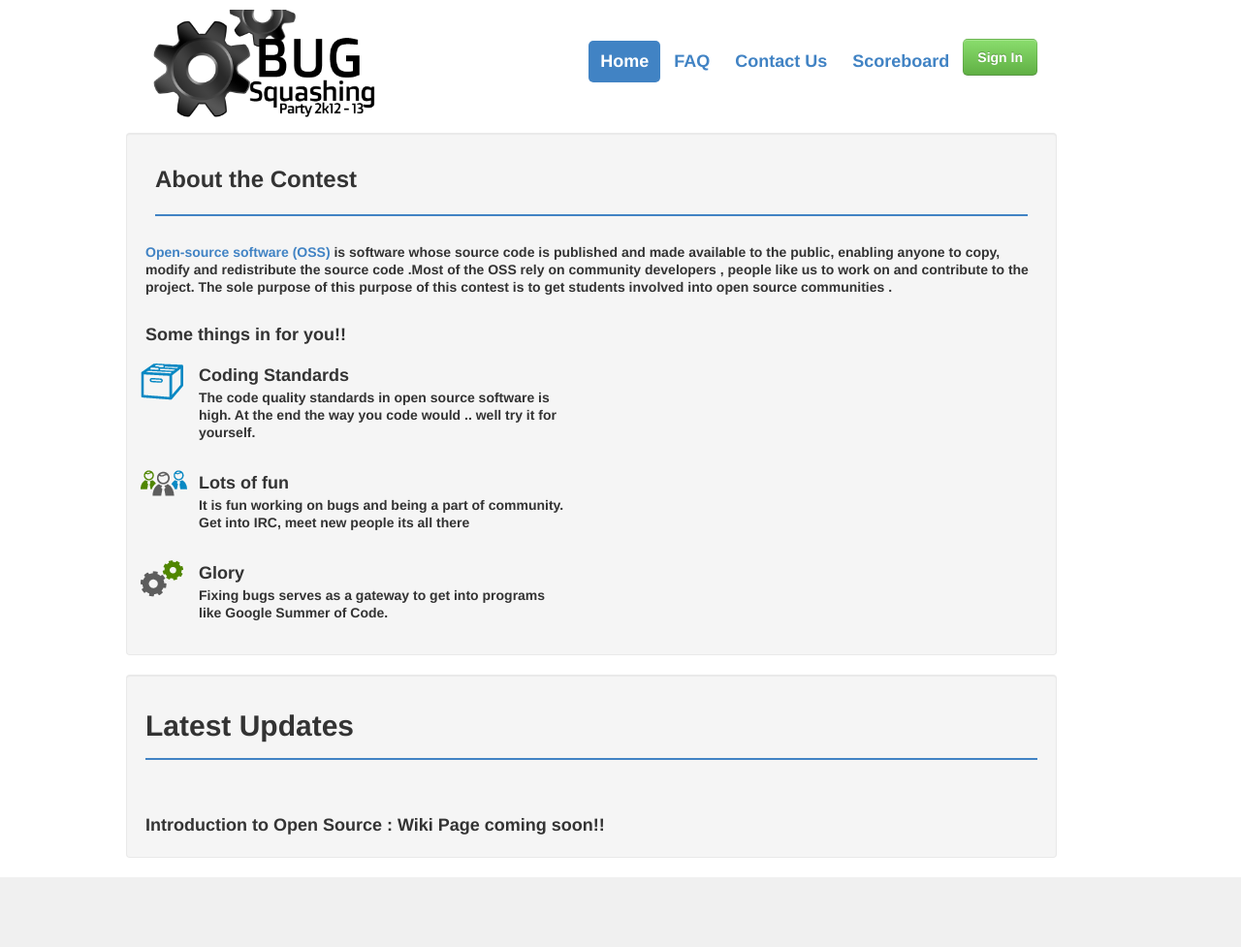
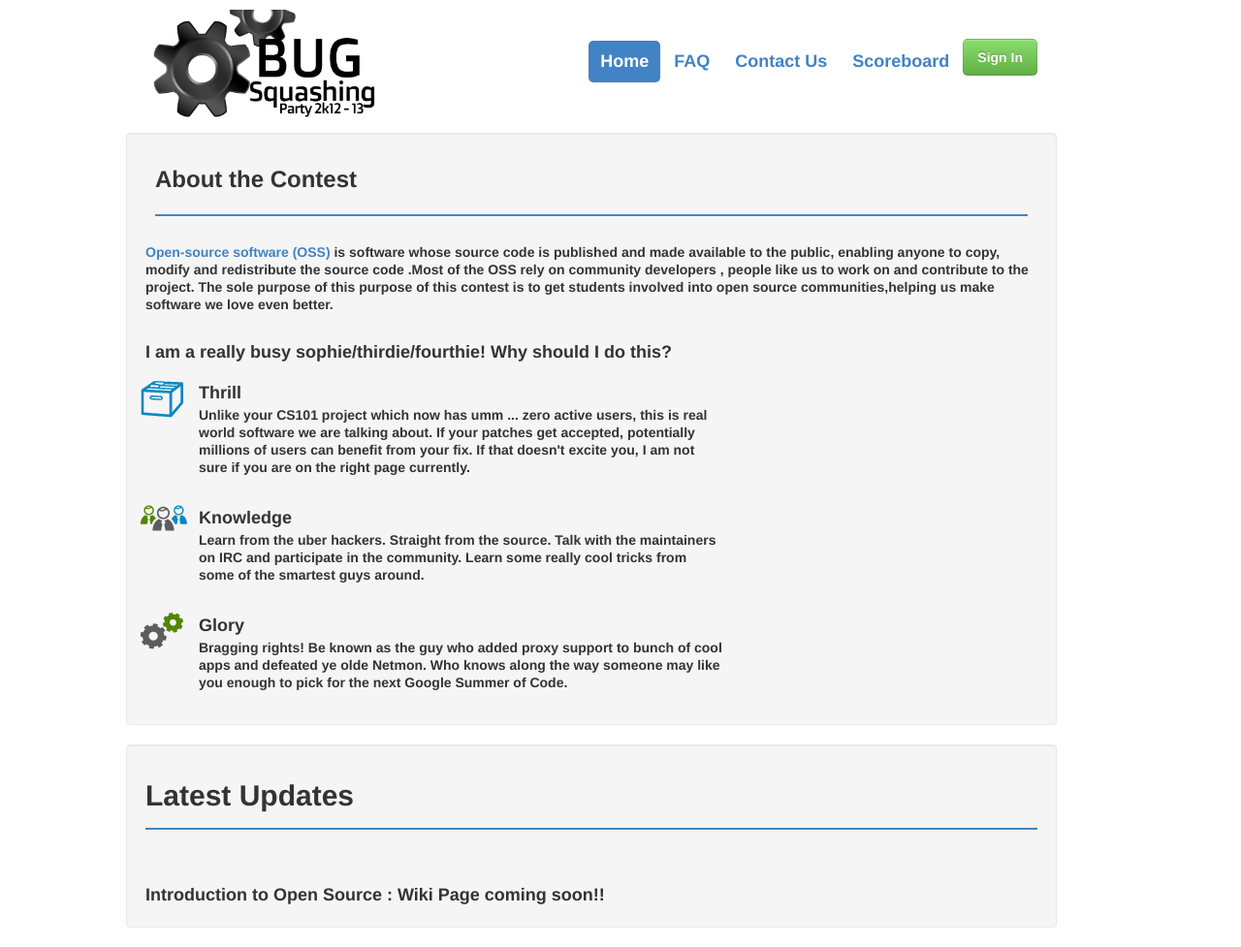
Before and after one commit to wncc/bug-squashing-contest, a PHP site: page /user/home.php in a window 1280 px wide. Shown: the whole page at 97% size. Before the commit the page ends 905 px from the top, so only its background shows below. Run offline with PHP 8.4, Linux system fonts and the light colour scheme; some libraries are stand-ins or nearby versions.

Commit message:
Update user/home.php

```diff
--- a/user/home.php
+++ b/user/home.php
@@ -52,41 +52,46 @@
             				is software whose source code is published and made available to the public,
             				enabling anyone to copy, modify and redistribute the source code .Most of the OSS rely on community developers ,
             				people like us to work on and contribute to the project. The sole purpose of this purpose of this contest is to
-            				get students involved into open source communities .
+            				get students involved into open source communities,helping us make software we love even better.
             			</h4>
             		</p><br>
-            		<h3>Some things in for you!!</h3>
+            		<h3>I am a really busy sophie/thirdie/fourthie! Why should I do this?</h3>
             		<div class = 'row'>
-            			<div class='span6'>
+            			<div class='span9'>
             				<div class='span1'>
 									<div style="margin:15px; background: url('icons.png');background-position:0 0; height:50px; width:50px"></div>
             				</div>
-            				<div class="span5" style="margin:15px">
-									<h3>Coding Standards</h3>
-									<h4>The code quality standards in open source software is high. At the end the way you code would ..
-										well try it for yourself.
+            				<div class="span7" style="margin:15px">
+									<h3>Thrill</h3>
+									<h4>Unlike your CS101 project which now has umm ... zero active users, this is
+									real world software we are talking about. If your patches get accepted, potentially
+									millions of users can benefit from your fix. If that doesn't excite you, I am not sure if you are on the right page currently.
 									</h4>
             				</div>
             			</div>
-            			<div class='span6'>
+            			<div class='span9'>
             				<div class='span1'>
 									<div style="margin:15px; background: url('icons.png');background-position:-50px 0; height:50px; width:50px"></div>
             				</div>
-            				<div class="span5" style="margin:15px">
-									<h3>Lots of fun</h3>
+            				<div class="span7" style="margin:15px">
+									<h3>Knowledge</h3>
 									<h4>
-									It is fun working on bugs and being a part of community. Get into IRC, meet new people its all there
+									Learn from the uber hackers. Straight from the source. Talk with the maintainers on
+									IRC and participate in the community. Learn some really cool tricks from some of
+									the smartest guys around.
 									</h4>
             				</div>
             			</div>
-            			<div class='span6'>
+            			<div class='span9'>
             				<div class='span1'>
 									<div style="margin:15px; background: url('icons.png');background-position:-200px 0; height:50px; width:50px"></div>
             				</div>
-            				<div class="span5" style="margin:15px">
+            				<div class="span7" style="margin:15px">
 									<h3>Glory</h3>
 									<h4>
-									Fixing bugs serves as a gateway to get into programs like Google Summer of Code.
+									Bragging rights! Be known as the guy who added proxy support to bunch of cool
+									apps and defeated ye olde Netmon. Who knows along the way someone may like you
+									enough to pick for the next Google Summer of Code.
 									</h4>
             				</div>
             			</div>
```
